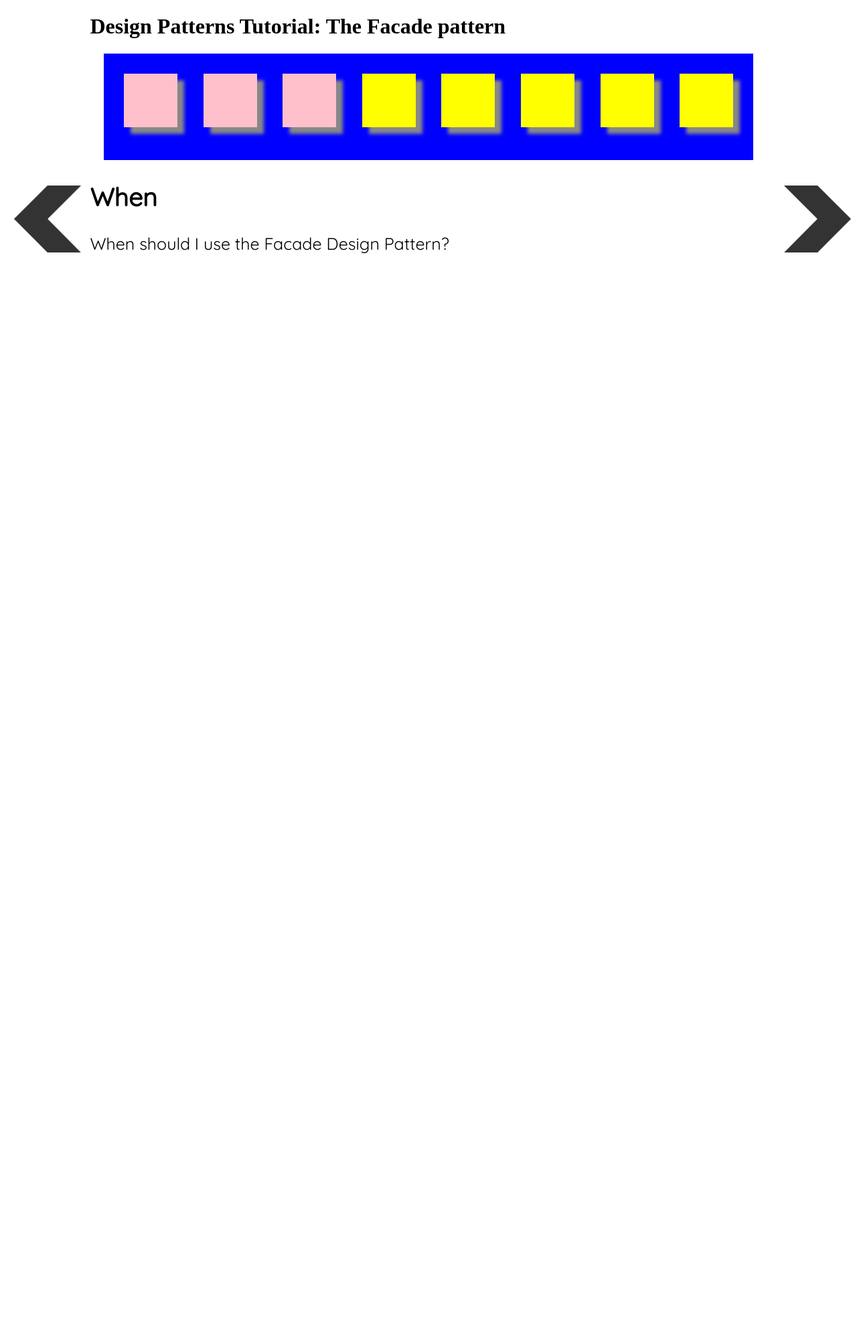
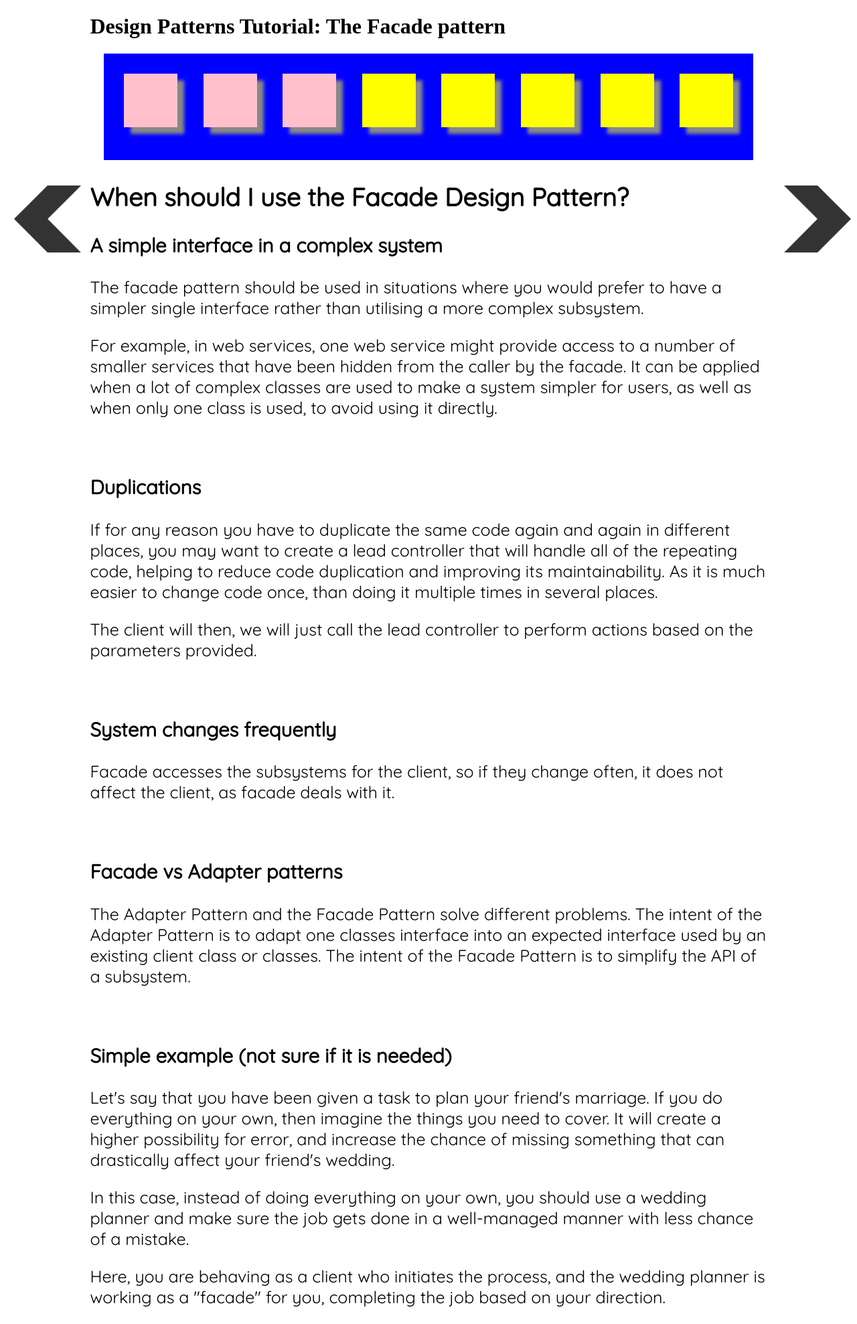
Before and after one commit to daveogle/Facade_Project, a PHP site: page /when.php in a window 1280 px wide. Shown: the whole page at 67% size. Before the commit the page ends 378 px from the top, so only its background shows below. Run offline with PHP 8.4, Linux system fonts and the light colour scheme.

Commit message:
Text added

```diff
--- a/when.php
+++ b/when.php
@@ -3,8 +3,44 @@ include("Include/header.html");
 include("Include/navigation.html");
 ?>
 <div class ="mainContent">
-    <H2>When</H2>
-    <p>When should I use the Facade Design Pattern?</p>
+    <h2>When should I use the Facade Design Pattern?</h2>
+
+    <h3>A simple interface in a complex system</h3>
+    <p>The facade pattern should be used in situations where you would prefer to have a simpler single interface
+        rather than utilising a more complex subsystem.</p>
+
+    <p>For example, in web services, one web service might provide access to a number of smaller services that have
+    been hidden from the caller by the facade. It can be applied when a lot of complex classes are used to make a system simpler for users, as well as when only one class is used, to avoid using it directly. </p>
+    </br>
+
+    <h3>Duplications</h3>
+    <p>If for any reason you have to duplicate the same code again and again in different places, you may want to
+        create a lead controller that will handle all of the repeating code, helping to reduce code duplication and
+        improving its maintainability. As it is much easier to change code once, than doing it multiple times in
+        several places.</p>
+    <p>The client will then, we will just call the lead controller to perform actions based on the parameters
+        provided. </p>
+    </br>
+
+    <h3>System changes frequently</h3>
+    <p>Facade accesses the subsystems for the client, so if they change often, it does not affect the client, as facade deals with it. </p>
+     </br>
+
+    <h3>Facade vs Adapter patterns</h3>
+    <p>The Adapter Pattern and the Facade Pattern solve different problems. The intent of the Adapter Pattern is to adapt one classes interface into an expected interface used by an existing client class or classes. The intent of the Facade Pattern is to simplify the API of a subsystem. </p>
+     </br>
+
+     <h3>Simple example (not sure if it is needed)</h3>
+    <p>Let's say that you have been given a task to plan your friend's marriage. If you do everything on your own,
+        then imagine the things you need to cover. It will create a higher possibility for error, and increase the
+        chance of missing something that can drastically affect your friend's wedding. </p>
+
+    <p>In this case, instead of doing everything on your own, you should use a wedding planner and make sure the job
+        gets done in a well-managed manner with less chance of a mistake. </p>
+
+    <p>Here, you are behaving as a client who initiates the process, and the wedding planner is working as a "facade"
+        for you, completing the job based on your direction. </p>
+
 </div>
 <?php
 include("Include/footer.html");
```
